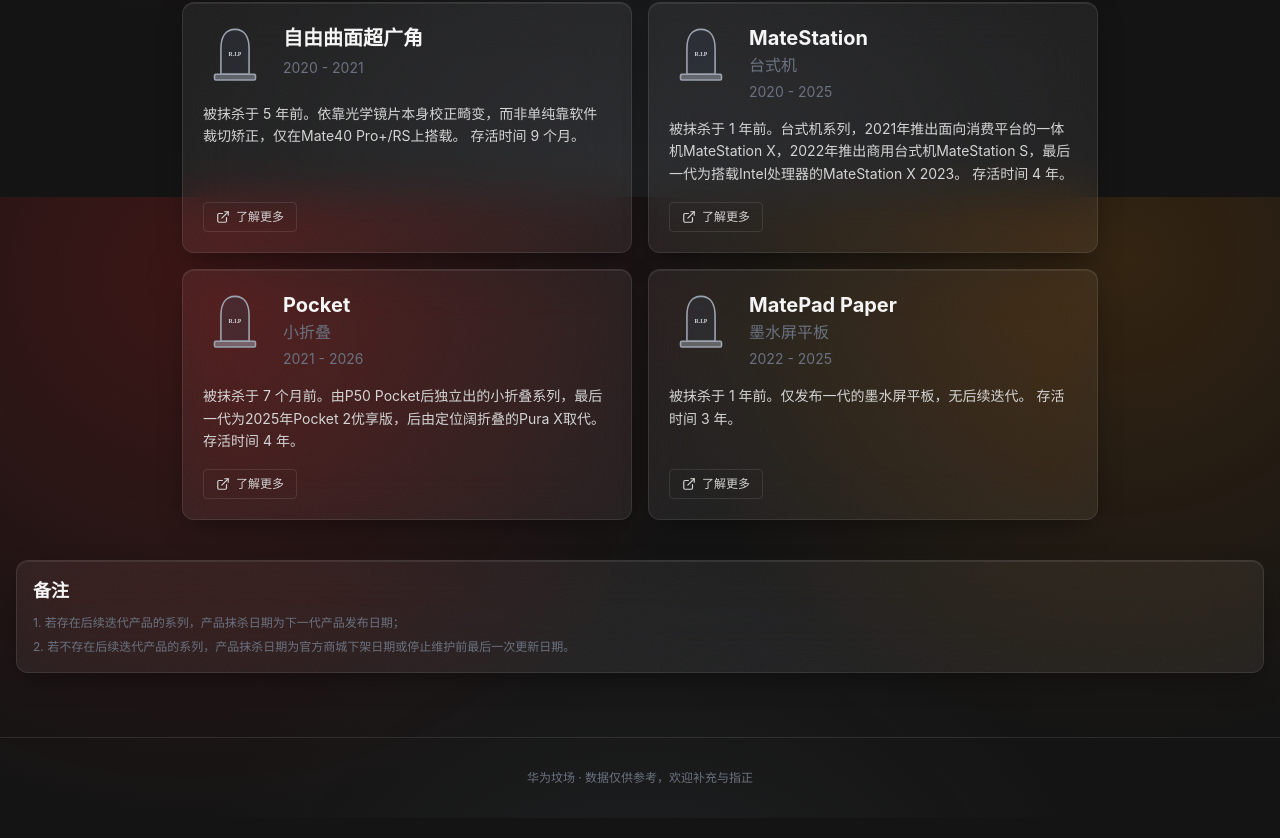
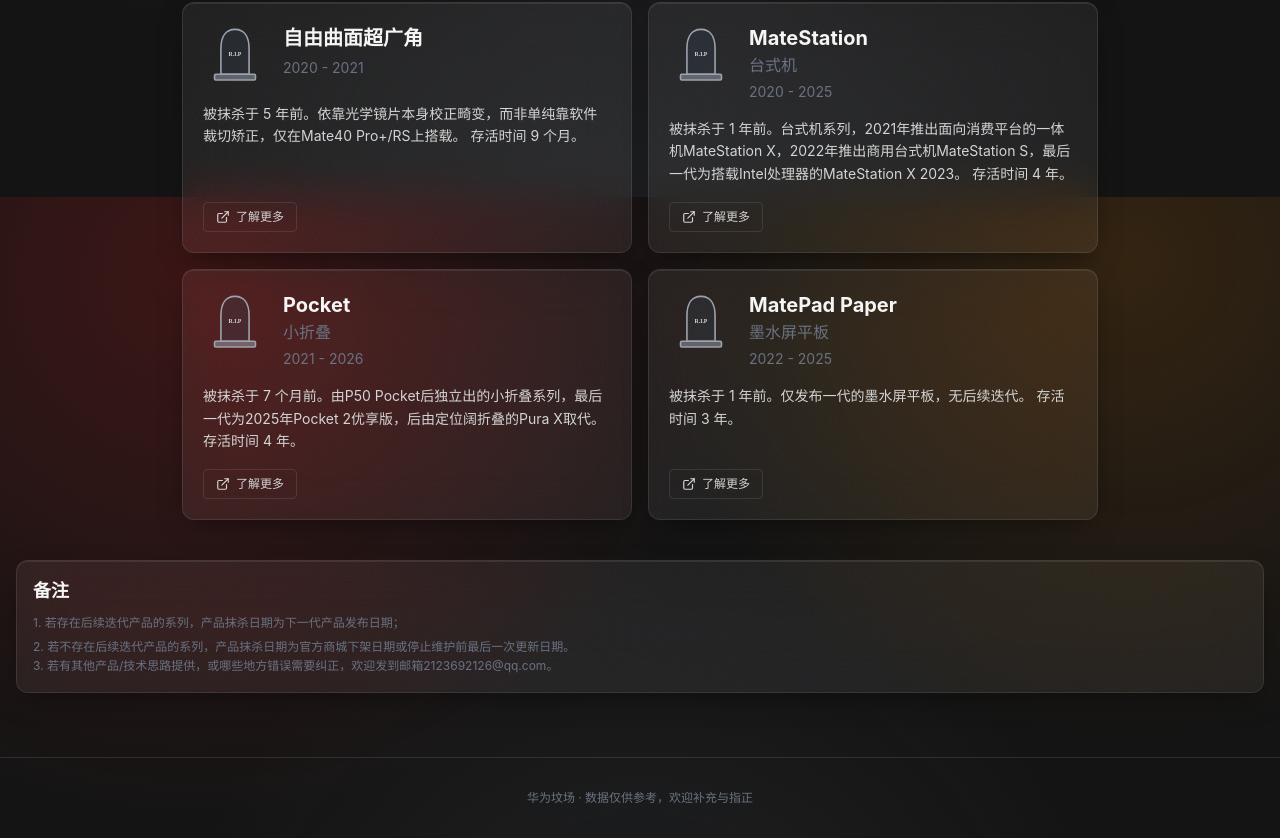
Before and after one commit to DropTips/HUAWEI-Graveyard, a Next.js app: page /HUAWEI-Graveyard/ in a window 1280 px wide. Shown: the part 2203-3041 px from the top of the page. Built offline with nearby package versions, Linux system fonts and the light colour scheme.

Commit message:
feat: add contact email + update site description

```diff
--- a/app/layout.tsx
+++ b/app/layout.tsx
@@ -8,7 +8,7 @@
 export const metadata: Metadata = {
   title: '华为坟场 | 缅怀被华为抹杀的产品',
   description:
-    '华为坟场是一个开源静态站点，用于纪念被华为抹杀或终止的产品与服务。缅怀那些曾经深爱却已消失的华为产品。',
+    '华为坟场是一个开源静态站点，用于纪念被华为抹杀或终止的产品与服务。缅怀那些曾经深爱（或者并非）却已消失的华为产品。',
   keywords: ['华为坟场', '被华为抹杀', '华为', '荣耀', '鸿蒙', '抹杀产品'],
   icons: ['./assets/headstone.svg'],
   alternates: { canonical: '/' },
--- a/app/page.tsx
+++ b/app/page.tsx
@@ -64,6 +64,9 @@
           <p>
             2. 若不存在后续迭代产品的系列，产品抹杀日期为官方商城下架日期或停止维护前最后一次更新日期。
           </p>
+          <p>
+            3. 若有其他产品/技术思路提供，或哪些地方错误需要纠正，欢迎发到邮箱2123692126@qq.com。
+          </p>
         </div>
       </section>
 
```
